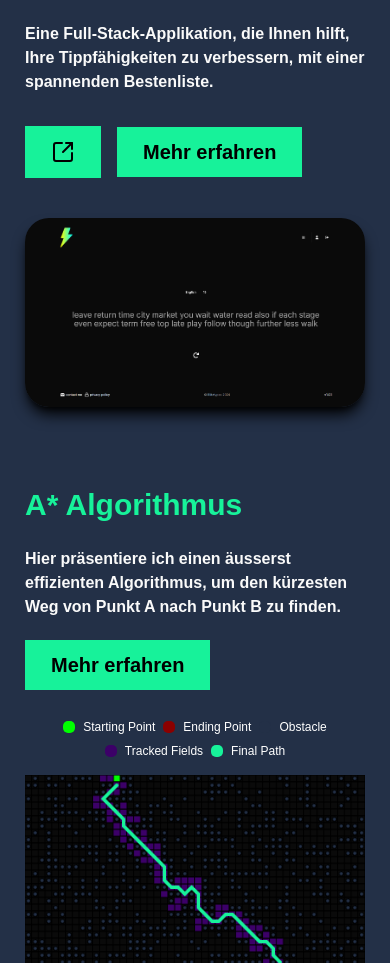
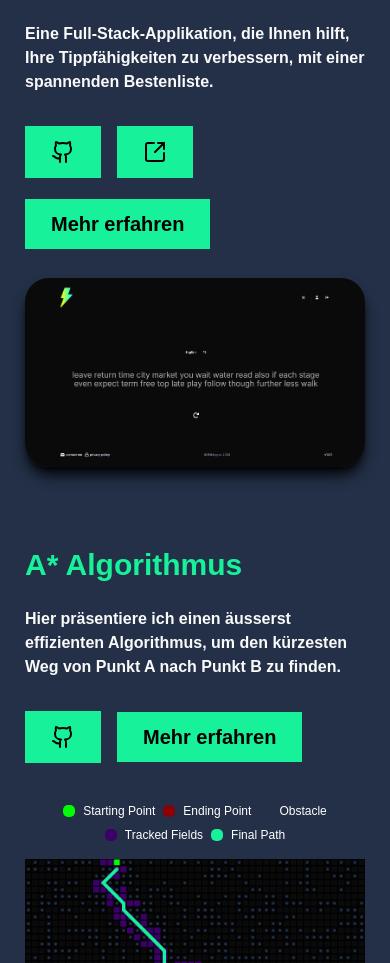
Before and after one commit to KirishanthRajaraj/portfolio-2024, a Next.js app: page /de in a window 390 px wide. Shown: the part 3560-4523 px from the top of the page. Built offline with nearby package versions, Linux system fonts and the light colour scheme.

Commit message:
fixed analytics id, added repos to project

```diff
--- a/package.json
+++ b/package.json
@@ -16,7 +16,7 @@
     "clsx": "^2.1.1",
     "framer-motion": "^11.9.0",
     "lucide": "^0.445.0",
-    "lucide-react": "^0.445.0",
+    "lucide-react": "^0.487.0",
     "next": "14.2.13",
     "next-intl": "^3.26.3",
     "p5": "^1.11.1",
--- a/src/app/[locale]/layout.tsx
+++ b/src/app/[locale]/layout.tsx
@@ -47,7 +47,7 @@ export default async function RootLayout({ children, params: { locale } }: {
             window.dataLayer = window.dataLayer || [];
             function gtag(){dataLayer.push(arguments);}
             gtag('js', new Date());
-            gtag('config', 'G-XB9GWM2LC7');
+            gtag('config', 'G-9LJPZ70GP4');
           `}
         </Script>
       </head>
--- a/src/app/components/projects.tsx
+++ b/src/app/components/projects.tsx
@@ -2,8 +2,8 @@ import React from 'react'
 import Image from 'next/image';
 import Link from 'next/link';
 import dynamic from 'next/dynamic';
-import { SquareArrowOutUpRight } from 'lucide-react';
-import {useLocale, useTranslations} from 'next-intl';
+import { SquareArrowOutUpRight, Github } from 'lucide-react';
+import { useLocale, useTranslations } from 'next-intl';
 const PathfindingAlgorithm = dynamic(
     () => import('./pathfindingAlgorithm'),
     { ssr: false }
@@ -47,12 +47,18 @@ const projects = () => {
 
                             <div className="flex items-center flex-wrap gap-4">
                                 <div className="btn mt-8">
+                                    <Link href={"https://github.com/KirishanthRajaraj/BlitzTypes"} target='_blank' className='flex items-center px-6 py-3 text-xl text-black hover:bg-green shadow-green duration-200 bg-green text-[var(--background)] font-extrabold border-transparent border-2 hover:bg-transparent hover:border-green hover:border-2 hover:text-green'>
+                                        <Github />
+                                    </Link>
+                                </div>
+
+                                <div className="btn mt-8">
                                     <Link href={"https://blitz-types.vercel.app/"} target='_blank' className='flex items-center px-6 py-3 text-xl text-black hover:bg-green shadow-green duration-200 bg-green text-[var(--background)] font-extrabold border-transparent border-2 hover:bg-transparent hover:border-green hover:border-2 hover:text-green'>
                                         <SquareArrowOutUpRight />
                                     </Link>
                                 </div>
 
-                                <div className="btn mt-8">
+                                <div className="btn sm:mt-8 mt-4">
                                     <Link href={`/${locale}/BlitzTypes`} className='px-6 py-3 text-xl text-black hover:bg-green shadow-green duration-200 bg-green text-[var(--background)] font-extrabold border-transparent border-2 hover:bg-transparent hover:border-green hover:border-2 hover:text-green'>
                                         {tg('learnMore')}
                                     </Link>
@@ -74,6 +80,12 @@ const projects = () => {
 
                             <div className="flex items-center flex-wrap gap-4">
                                 <div className="btn mt-8">
+                                    <Link href={"https://github.com/KirishanthRajaraj/PathfindingAlgorithm/"} target='_blank' className='flex items-center px-6 py-3 text-xl text-black hover:bg-green shadow-green duration-200 bg-green text-[var(--background)] font-extrabold border-transparent border-2 hover:bg-transparent hover:border-green hover:border-2 hover:text-green'>
+                                        <Github />
+                                    </Link>
+                                </div>
+
+                                <div className="btn mt-8">
                                     <Link href={`/${locale}/pathfinding`} className='px-6 py-3 text-xl text-black hover:bg-green shadow-green duration-200 bg-green text-[var(--background)] font-extrabold border-transparent border-2 hover:bg-transparent hover:border-green hover:border-2 hover:text-green'>
                                         {tg('learnMore')}
                                     </Link>
@@ -84,7 +96,7 @@ const projects = () => {
 
                     <div className='img__wrapper w-full lg:w-[30%] xl:w-[30%]'>
                         <Link href={`/${locale}/pathfinding`} target='_blank' className=''>
-                            <PathfindingAlgorithm className='rounded-3xl transition-transform duration-500 ease-in-out transform hover:scale-105'/>
+                            <PathfindingAlgorithm className='rounded-3xl transition-transform duration-500 ease-in-out transform hover:scale-105' />
                         </Link>
                     </div>
                 </div>
```
Also changed, not shown: 1 other file (tests, documents, lock files or other folders).
